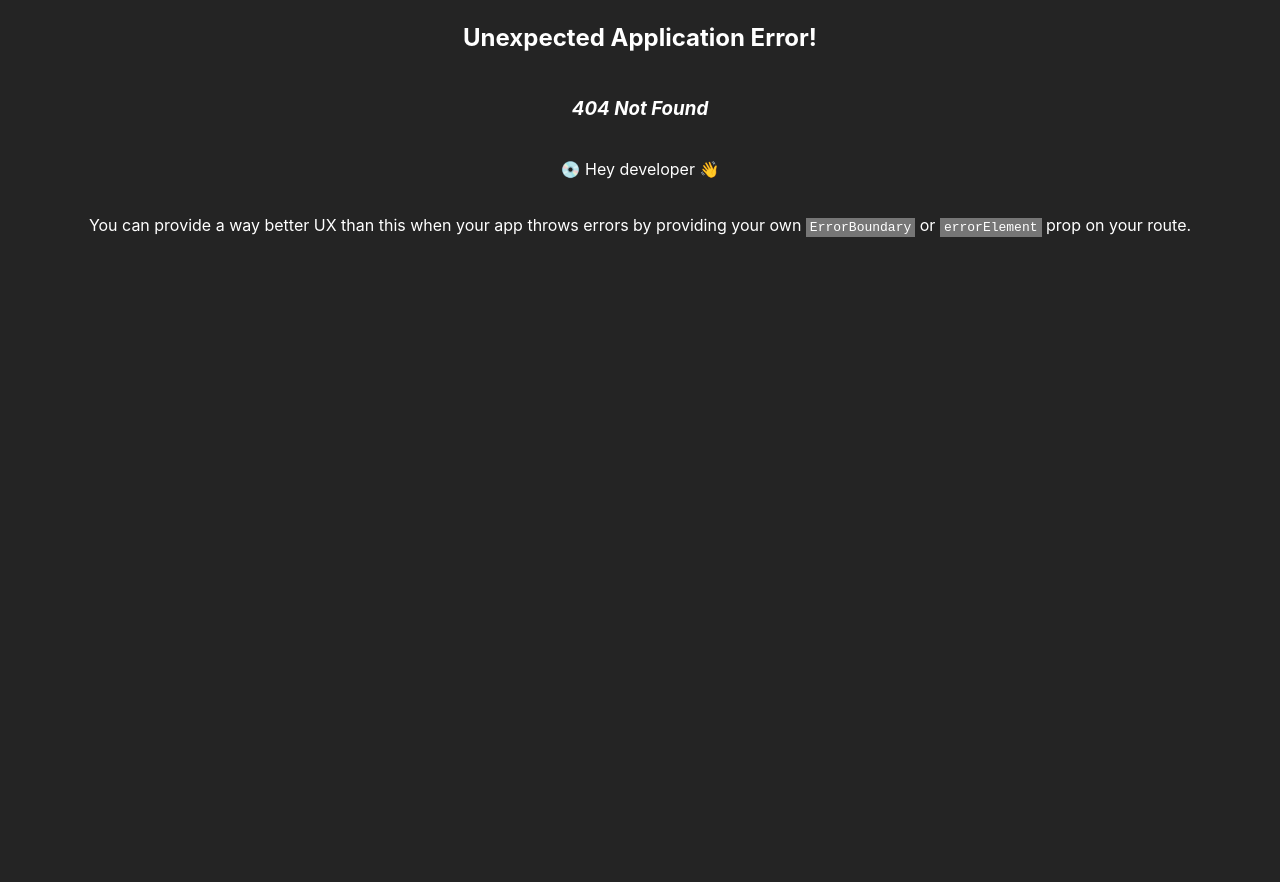
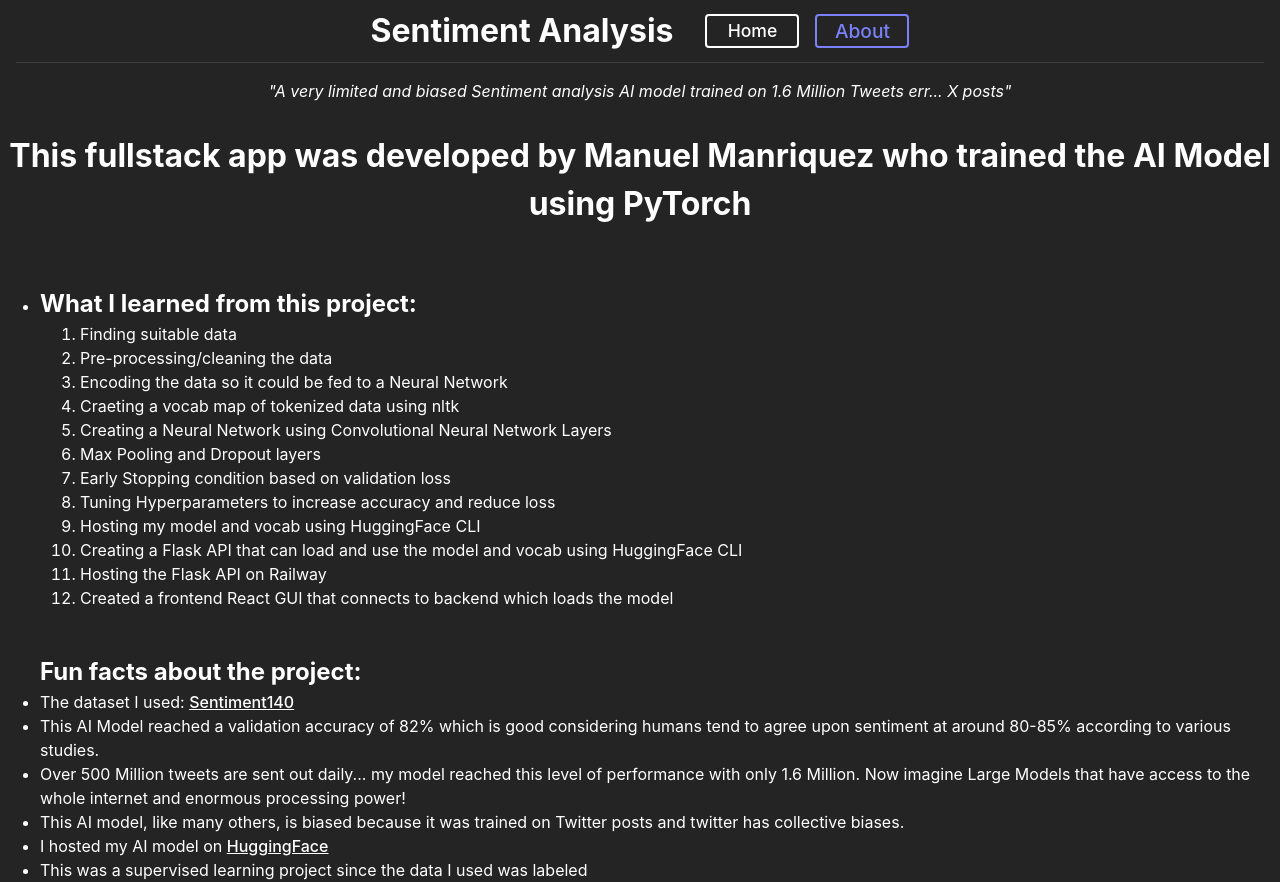
Before and after one commit to manriquezmanny/pytorch_sentiment, a React (Vite) app in the folder client/: page /about in a window 1280 px wide. Before the commit this address had no page. Before the commit the page ends 800 px from the top, so only its background shows below. Built offline with nearby package versions, Linux system fonts and the light colour scheme.

Commit message:
Finished about page

```diff
--- /dev/null
+++ b/client/src/About.jsx
@@ -0,0 +1,81 @@
+export default function About() {
+  return (
+    <>
+      <h1>
+        This fullstack app was developed by Manuel Manriquez who trained the AI
+        Model using PyTorch
+      </h1>
+      <ul style={{ textAlign: "left" }}>
+        <li>
+          <h2 style={{ marginBottom: "0px", textAlign: "left" }}>
+            What I learned from this project:
+          </h2>
+          <ol>
+            <li>Finding suitable data</li>
+            <li>Pre-processing/cleaning the data</li>
+            <li>Encoding the data so it could be fed to a Neural Network</li>
+            <li>Craeting a vocab map of tokenized data using nltk</li>
+            <li>
+              Creating a Neural Network using Convolutional Neural Network
+              Layers
+            </li>
+            <li>Max Pooling and Dropout layers</li>
+            <li>Early Stopping condition based on validation loss</li>
+            <li>Tuning Hyperparameters to increase accuracy and reduce loss</li>
+            <li>Hosting my model and vocab using HuggingFace CLI</li>
+            <li>
+              Creating a Flask API that can load and use the model and vocab
+              using HuggingFace CLI
+            </li>
+            <li>Hosting the Flask API on Railway</li>
+            <li>
+              Created a frontend React GUI that connects to backend which loads
+              the model
+            </li>
+          </ol>
+          <br></br>
+          <h2 style={{ marginBottom: "0px", textAlign: "left" }}>
+            Fun facts about the project:
+          </h2>
+          <li>
+            The dataset I used:{" "}
+            <a
+              style={{ textDecoration: "underline" }}
+              href="https://www.kaggle.com/datasets/kazanova/sentiment140"
+            >
+              Sentiment140
+            </a>
+          </li>
+          <li>
+            This AI Model reached a validation accuracy of 82% which is good
+            considering humans tend to agree upon sentiment at around 80-85%
+            according to various studies.
+          </li>
+          <li>
+            Over 500 Million tweets are sent out daily... my model reached this
+            level of performance with only 1.6 Million. Now imagine Large Models
+            that have access to the whole internet and enormous processing
+            power!
+          </li>
+          <li>
+            This AI model, like many others, is biased because it was trained on
+            Twitter posts and twitter has collective biases.
+          </li>
+          <li>
+            I hosted my AI model on{" "}
+            <a
+              style={{ textDecoration: "underline" }}
+              href="https://huggingface.co/manriquezmanny/pytorch-sentiment/tree/main"
+            >
+              HuggingFace
+            </a>
+          </li>
+          <li>
+            This was a supervised learning project since the data I used was
+            labeled
+          </li>
+        </li>
+      </ul>
+    </>
+  );
+}
--- a/client/src/main.jsx
+++ b/client/src/main.jsx
@@ -2,6 +2,7 @@
 import * as ReactDOM from "react-dom/client";
 import App from "./App.jsx";
 import Predict from "./Predict.jsx";
+import About from "./About.jsx";
 import "./index.css";
 import {
   createBrowserRouter,
@@ -16,6 +17,7 @@
     children: [
       { element: <Navigate to="/" replace /> },
       { path: "/", element: <Predict /> },
+      { path: "/about", element: <About /> },
     ],
   },
 ]);
```
